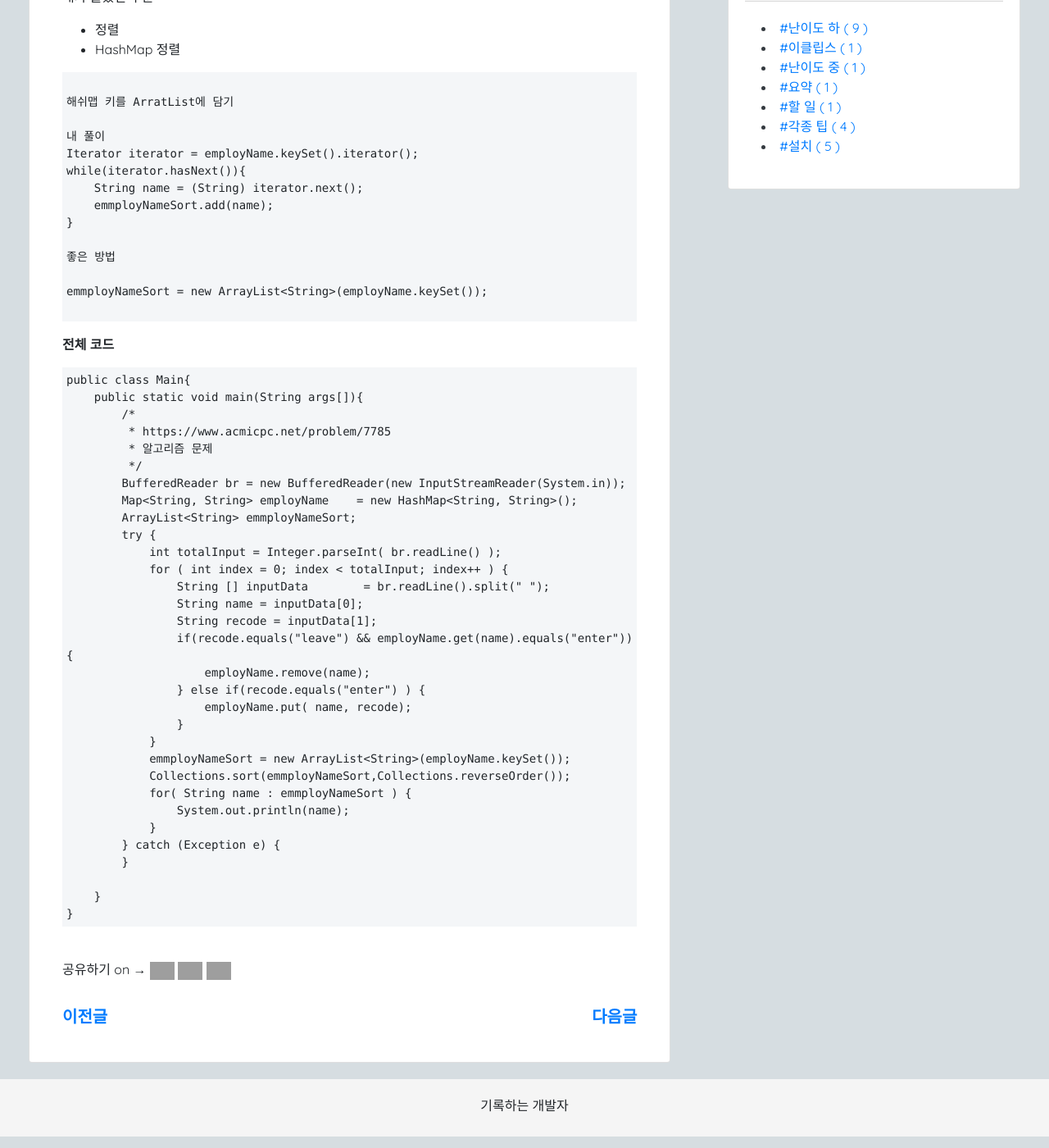
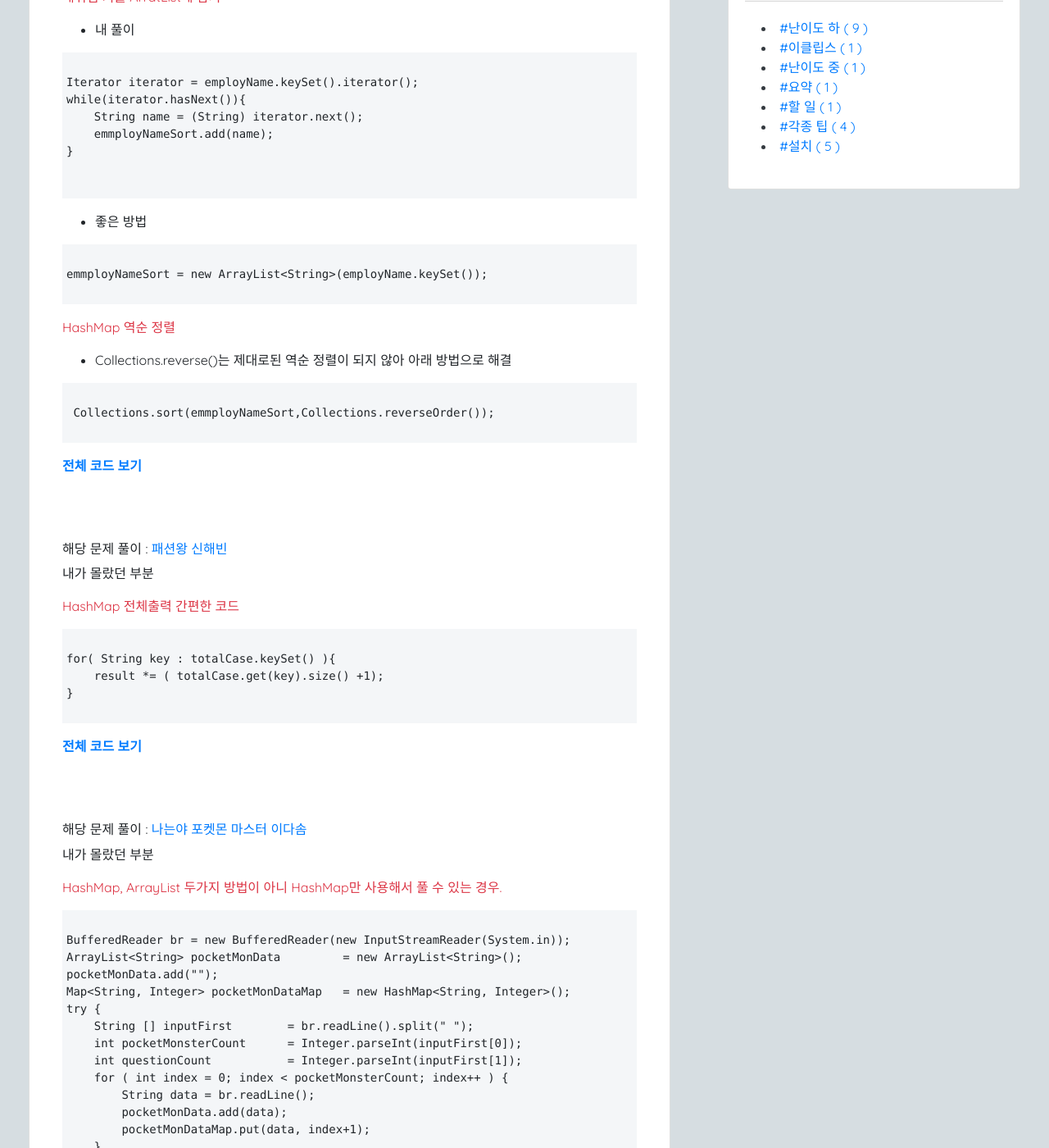
Before and after one commit to 7271kim/7271kim.github.com, a Jekyll site: the page built from _posts/algorithm/2019-07-20-algorithm-4.md, in a window 1280 px wide and 1400 px high, scrolled down 681 px. Shown: the whole window at 82% size. Built offline with Jekyll 4.4.1, drawn with Linux system fonts in a browser that asks for light colours; nearby versions of some CDN libraries; a script that is not in the unit is left out; comment, search, counter and statistics services are not loaded; some of the changed text lies outside the part shown; grey boxes are pictures that could not be loaded.

Commit message:
[2019.07.21]  - 자료구조 알고리즘 추가

```diff
--- a/_posts/algorithm/2019-07-20-algorithm-4.md
+++ b/_posts/algorithm/2019-07-20-algorithm-4.md
@@ -14,61 +14,169 @@
 ##### 풀어보기 : <a href="https://www.acmicpc.net/problem/tag/%EC%9E%90%EB%A3%8C%EA%B5%AC%EC%A1%B0" target="_blank"> 백준 알고리즘(자료구조편)</a>
 
 <br/>
-###### 해당 문제 풀이 <a href="https://www.acmicpc.net/problem/7785" target="_blank"> https://www.acmicpc.net/problem/7785 </a>
+###### 해당 문제 풀이 : <a href="https://www.acmicpc.net/problem/7785" target="_blank"> 회사에 있는 사람 </a>
 
-<p class="text-danger"> HashMap 역순 정렬</p>
 <p>내가 몰랐던 부분</p>
- - 정렬
- - HashMap 정렬
-
+<p class="text-danger">해쉬맵 키를 ArratList에 담기 </p>
+ - 내 풀이
 <pre>
 {% raw %}
-해쉬맵 키를 ArratList에 담기
-
-내 풀이
 Iterator iterator = employName.keySet().iterator();
 while(iterator.hasNext()){
     String name = (String) iterator.next();
     emmployNameSort.add(name);
 }
 
-좋은 방법
-
+{% endraw %}
+</pre>
+ - 좋은 방법
+<pre>
+{% raw %}
 emmployNameSort = new ArrayList&lt;String>(employName.keySet());
 {% endraw %}
 </pre>
 
-<p class="bold-text">전체 코드</p>
+<p class="text-danger">HashMap 역순 정렬</p>
+ - Collections.reverse()는 제대로된 역순 정렬이 되지 않아 아래 방법으로 해결
 <pre>
-public class Main{
-    public static void main(String args[]){
-        /*
-         * https://www.acmicpc.net/problem/7785
-         * 알고리즘 문제
-         */
-        BufferedReader br = new BufferedReader(new InputStreamReader(System.in));
-        Map&lt;String, String> employName    = new HashMap&lt;String, String>();
-        ArrayList&lt;String> emmployNameSort;
-        try {
-            int totalInput = Integer.parseInt( br.readLine() );
-            for ( int index = 0; index &lt; totalInput; index++ ) {
-                String [] inputData        = br.readLine().split(" ");
-                String name = inputData[0];
-                String recode = inputData[1];
-                if(recode.equals("leave") && employName.get(name).equals("enter")) {
-                    employName.remove(name);
-                } else if(recode.equals("enter") ) {
-                    employName.put( name, recode);
-                }
-            }
-            emmployNameSort = new ArrayList&lt;String>(employName.keySet());
-            Collections.sort(emmployNameSort,Collections.reverseOrder());
-            for( String name : emmployNameSort ) {
-                System.out.println(name);
-            }
-        } catch (Exception e) {
+{% raw %}
+ Collections.sort(emmployNameSort,Collections.reverseOrder());
+{% endraw %}
+</pre>
+
+<p class="bold-text"><a href="https://github.com/7271kim/Single_JAVA_Project/blob/master/src/algorithm/dataStructure/HowManyPeopleInMyCompany.java" target="_blank">전체 코드 보기</a></p>
+<br/>
+<br/>
+
+###### 해당 문제 풀이 : <a href="https://www.acmicpc.net/problem/9375" target="_blank"> 패션왕 신해빈 </a>
+
+<p> 내가 몰랐던 부분 </p>
+<p class="text-danger">HashMap 전체출력 간편한 코드</p>
+<pre>
+{% raw %}
+for( String key : totalCase.keySet() ){
+    result *= ( totalCase.get(key).size() +1);
+}
+{% endraw %}
+</pre>
+
+<p class="bold-text"><a href="https://github.com/7271kim/Single_JAVA_Project/blob/master/src/algorithm/dataStructure/HowManyGetMyClose.java" target="_blank">전체 코드 보기</a></p>
+<br/>
+<br/>
+
+
+###### 해당 문제 풀이 : <a href="https://www.acmicpc.net/problem/1620" target="_blank"> 나는야 포켓몬 마스터 이다솜 </a>
+
+<p> 내가 몰랐던 부분 </p>
+<p class="text-danger">HashMap, ArrayList 두가지 방법이 아니 HashMap만 사용해서 풀 수 있는 경우. </p>
+<pre>
+{% raw %}
+BufferedReader br = new BufferedReader(new InputStreamReader(System.in));
+ArrayList&lt;String> pocketMonData         = new ArrayList&lt;String>();
+pocketMonData.add("");
+Map&lt;String, Integer> pocketMonDataMap   = new HashMap&lt;String, Integer>();
+try {
+    String [] inputFirst        = br.readLine().split(" ");
+    int pocketMonsterCount      = Integer.parseInt(inputFirst[0]);
+    int questionCount           = Integer.parseInt(inputFirst[1]);
+    for ( int index = 0; index &lt; pocketMonsterCount; index++ ) {
+        String data = br.readLine();
+        pocketMonData.add(data);
+        pocketMonDataMap.put(data, index+1);
+    }
+    for ( int index = 0; index &lt; questionCount; index++) {
+        String question = br.readLine();
+        if(Pattern.matches("^[0-9]*$", question)) {
+            System.out.println(pocketMonData.get(Integer.parseInt(question)));
+        } else {
+            System.out.println( pocketMonDataMap.get(question) );
         }
+    }
+} catch (Exception e) {
 
+}
+{% endraw %}
+</pre>
+ - 생각을 바꿔서 HashMap으로만 한다면!? >> 발상의 전환
+
+<pre>
+{% raw %}
+Scanner sc = new Scanner(System.in);
+HashMap&lt;String, String> map = new HashMap&lt;>();
+
+int n = sc.nextInt();
+int m = sc.nextInt();
+
+for(int i=1;i&lt;=n;i++) {
+    String s = sc.next();
+    map.put(s, Integer.toString(i));
+    map.put(Integer.toString(i),s);
+}
+for(int i=0;i&lt;m;i++) {
+    String s = sc.next();
+    System.out.println(map.get(s));
+}
+{% endraw %}
+</pre>
+
+
+<p class="bold-text"><a href="https://github.com/7271kim/Single_JAVA_Project/blob/master/src/algorithm/dataStructure/Pocketmon.java" target="_blank">전체 코드 보기</a></p>
+<br/>
+<br/>
+
+###### 해당 문제 풀이 : <a href="https://www.acmicpc.net/problem/5639" target="_blank"> 이진 검색 트리 </a>
+
+<p> 내가 몰랐던 부분 </p>
+<p class="text-danger"> 왜 2진트리가 자료구조에 속하는지 정확한 개념이 없었음</p>
+<p class="text-danger"> 결론은 조건에 따라 2진트리의 자료구조를 내가 만드는 것 </p>
+
+ - 1차 : 알고리즘을 위해 회귀를 사용하지 않고 1개일때를 전제로 작성
+<pre>
+{% raw %}
+class BinaryTree {
+    int node;
+    BinaryTree left;
+    BinaryTree right;
+
+    public BinaryTree( int node ) {
+        this.node   = node;
+        this.left  = null;
+        this.right  = null;
     }
+
+     public BinaryTree addTree ( BinaryTree orignalTree, int value ) {
+        BinaryTree tempBinaryTree = new BinaryTree(value);
+        if( value &lt; orignalTree.node ) {
+            orignalTree.lefet = tempBinaryTree;
+        } else if( value > orignalTree.node ) {
+            orignalTree.right = tempBinaryTree;
+        }
+        return orignalTree;
+    }
+
 }
+
+{% endraw %}
 </pre>
+
+ - 2차 : 달려야 하는 것은 무엇인가 ? 반복되어야 하는것은 무엇인가?
+ - 왼쪽 오른쪽은 트리데이터가 달릴수 있다.
+ - 반복은 좌우에 단다.
+
+<pre>
+{% raw %}
+public BinaryTree addTree ( BinaryTree orignalTree, int value ) {
+    if( orignalTree == null ) return new BinaryTree(value);
+    if( value &lt; orignalTree.node ) {
+        orignalTree.left = addTree(orignalTree.left, value);
+    } else if( value > orignalTree.node ) {
+        orignalTree.right = addTree(orignalTree.right,value);
+    }
+    return orignalTree;
+}
+{% endraw %}
+</pre>
+
+<p class="bold-text"><a href="https://github.com/7271kim/Single_JAVA_Project/blob/master/src/algorithm/dataStructure/GetBinaryTree.java" target="_blank">전체 코드 보기</a></p>
+<br/>
+<br/>
```
